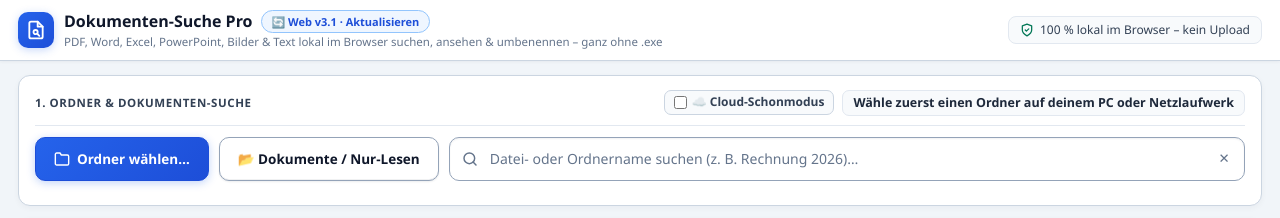
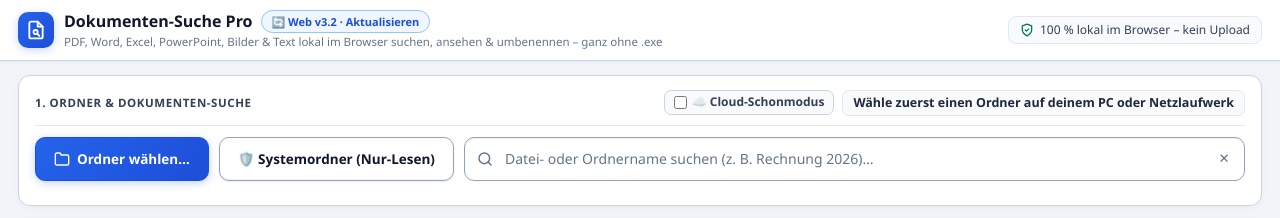
Before and after one commit to charlywyss-beep/Datei-Suchmaschine, a plain HTML site: page PDF-Suche-Web.html in a window 1280 px wide. Shown: the top 218 px of the page. Drawn offline with Linux system fonts and the light colour scheme; files whose address does not match are found by name.

Commit message:
Dokumenten-Suche Pro Web v3.2: Klarerer Button-Name 'Systemordner (Nur-Lesen)' mit aussagekraeftigem Tooltip

```diff
--- a/PDF-Suche-Web.html
+++ b/PDF-Suche-Web.html
@@ -591,7 +591,7 @@
         </svg>
       </div>
       <div>
-        <h1>Dokumenten-Suche Pro <button type="button" class="brand-badge" onclick="forceAppUpdate()" title="Neueste Version von GitHub laden (Browser-Cache umgehen)">🔄 Web v3.1 · Aktualisieren</button></h1>
+        <h1>Dokumenten-Suche Pro <button type="button" class="brand-badge" onclick="forceAppUpdate()" title="Neueste Version von GitHub laden (Browser-Cache umgehen)">🔄 Web v3.2 · Aktualisieren</button></h1>
         <p class="brand-sub">PDF, Word, Excel, PowerPoint, Bilder &amp; Text lokal im Browser suchen, ansehen &amp; umbenennen – ganz ohne .exe</p>
       </div>
     </div>
@@ -626,8 +626,8 @@
           <span>Ordner wählen…</span>
         </button>
 
-        <button id="btn-pick-readonly" type="button" class="btn btn-lg" onclick="pickDirectoryReadOnly()" title="Öffnet auch Windows-Standardordner wie Dokumente, Desktop oder Downloads (ohne Umbenennen)">
-          <span>📂 Dokumente / Nur-Lesen</span>
+        <button id="btn-pick-readonly" type="button" class="btn btn-lg" onclick="pickDirectoryReadOnly()" title="Notfall-Öffnen für von Chrome/Edge gesperrte Windows-Systemordner (z. B. C:\Desktop, C:\Downloads, C:\Dokumente) – 100 % lokal im Browser (trotz Windows-Text ‚Hochladen‘ wird nichts gesendet). Für normale Ordner bitte ‚Ordner wählen…‘ nutzen.">
+          <span>🛡️ Systemordner (Nur-Lesen)</span>
         </button>
 
         <button id="btn-reopen-last" type="button" class="btn btn-soft btn-lg hidden" onclick="reopenLastDirectory()" title="Zuletzt gewählten Ordner mit einem Klick wieder öffnen">
```
Also changed, not shown: docs/index.html (+3 -3 lines).
